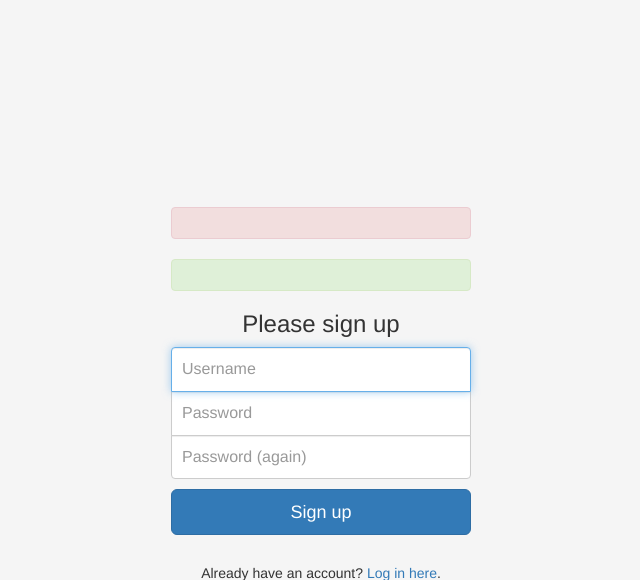
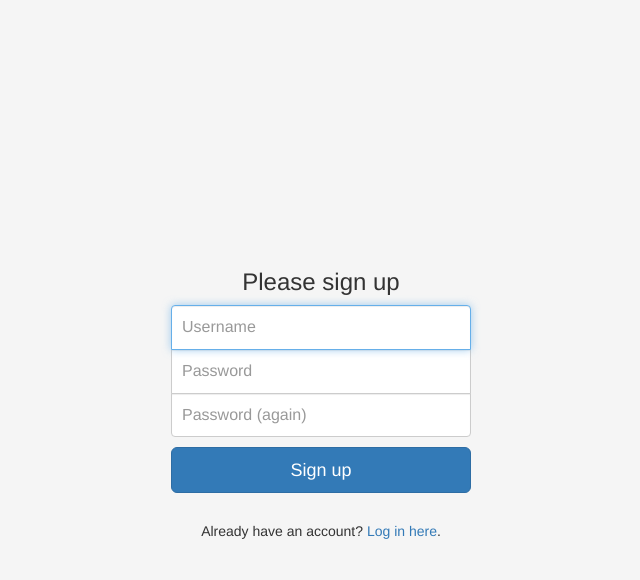
Before and after one commit to hafeild/entities, a PHP site: page /signup.html in a window 1280 px wide. Shown: the top 580 px of the page, without its empty margins (319-959 px from the left). Run offline with PHP 8.4, Linux system fonts and the light colour scheme.

Commit message:
Fixed error/message handling on signup and login pages.

```diff
--- a/web/login.html
+++ b/web/login.html
@@ -22,10 +22,10 @@
             <form method="post" action="/account.php">
                 <input type="hidden" name="action" value="login">
 
-                <div id="errors" class="alert alert-danger" role="alert">
+                <div id="errors" class="alert alert-danger" style="display: none" role="alert">
                 </div>
 
-                <div id="messages" class="alert alert-success" role="alert">
+                <div id="messages" class="alert alert-success" style="display: none" role="alert">
                 </div>
 
                 <h1 class="h3 mb-3 font-weight-normal">Please log in</h1>
--- a/web/routes.php
+++ b/web/routes.php
@@ -16,6 +16,7 @@ if(isset($_SERVER['REQUEST_URI']))
 else
     $path = "";
 
+$pathNoArguments = preg_replace("#\?.*$#", "", $path);
 
 // Determine the method. If the request is POST, then there should be a
 // "_method" parameter which will hold the method to use (POST, PATCH, or
@@ -97,9 +98,11 @@ $routes = [
 
 if($path == ""){
     $path = "texts";
-} elseif(file_exists($path)){
+} elseif(file_exists($pathNoArguments)){
     return false;
 }
+
+echo $pathNoArguments;
 
 // Check what response format is being requested.
 if(preg_match("#^/json/#", $_SERVER['REQUEST_URI']) === 1){
--- a/web/signup.html
+++ b/web/signup.html
@@ -21,10 +21,10 @@
             <form method="post" action="/account.php">
                 <input type="hidden" name="action" value="signup">
 
-                <div id="errors" class="alert alert-danger" role="alert">
+                <div id="errors" class="alert alert-danger errors" style="display: none" role="alert">
                 </div>
 
-                <div id="messages" class="alert alert-success" role="alert">
+                <div id="messages" class="alert alert-success messages" style="display: none" role="alert">
                 </div>
 
                 <h1 class="h3 mb-3 font-weight-normal">Please sign up</h1>
```
